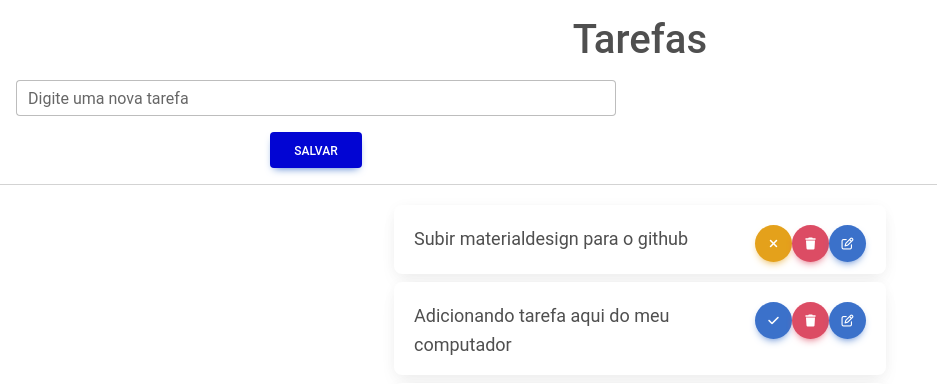
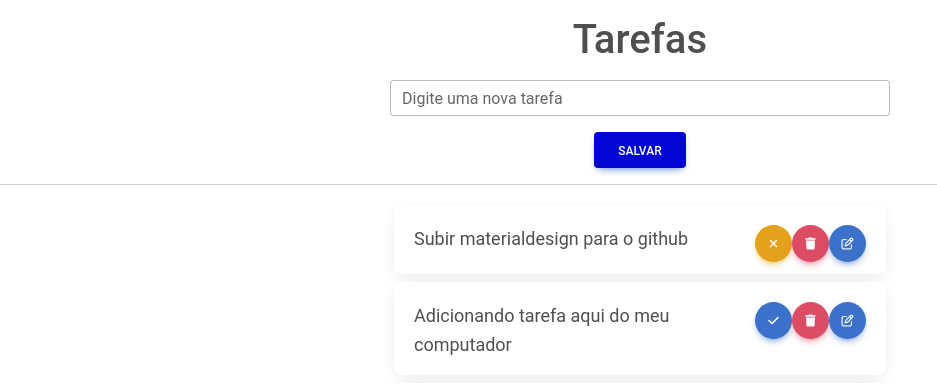
Before and after one commit to jesiel364/Lista-de-tarefas-flask, a Flask app: page / in a window 1280 px wide. Shown: the top 384 px of the page, without its empty margins (0-937 px from the left). Run offline with Flask 2, Linux system fonts and the light colour scheme; data comes from the database, SQL or seed files in the repository.

Commit message:
response-fix

```diff
--- a/static/mdb-ui-kit/css/my_style.css
+++ b/static/mdb-ui-kit/css/my_style.css
@@ -14,11 +14,33 @@
 
 }
 
+header{
+
+}
+
 #input-text{
-    max-width: 600px;
-    margin: auto;
-    display: flex;
+    /*display: flex;
     flex-direction: column;
+    background-color: red;
+    justify-content: center;*/
+  /*  display: flex;
+    flex-direction: row;
+
+
+    justify-content: center;
+    background-color: springgreen;*/
+
+
+
+}
+
+#input-text form{
+    max-width: 500px;
+
+   }
+
+#inp{
+
 }
 
 .div-bt{
--- a/templates/home.html
+++ b/templates/home.html
@@ -7,10 +7,11 @@
 
 </div>
 
+<header>
 <div id='input-text' class='m-3'>
-<form method="post">
+<form class="mx-auto" method="post">
 <div class="form-outline">
-  <input type="text" name="titulo" class="form-control" />
+  <input id="inp" type="text" name="titulo" class="form-control" />
   <label class="form-label" for="form12">Digite uma nova tarefa</label>
 
 </div>
@@ -19,6 +20,7 @@
 </div>
 </form>
 </div>
+</header>
 <hr>
 
 <div class="tarefas-div">
```
